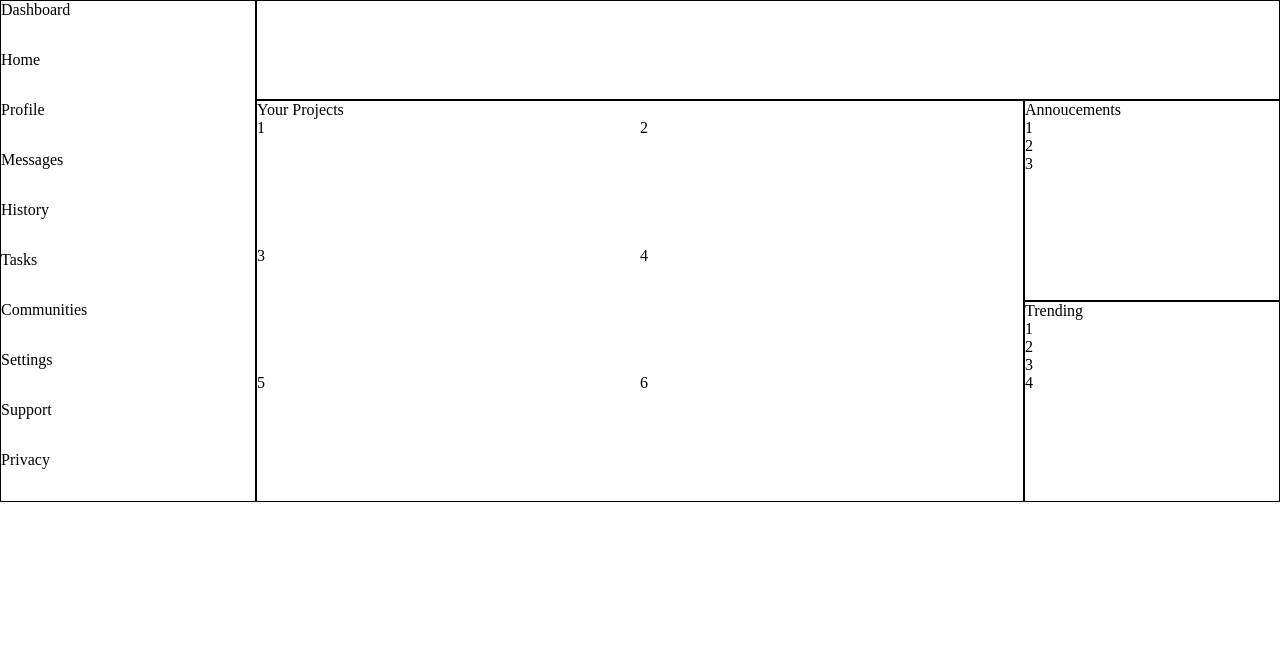
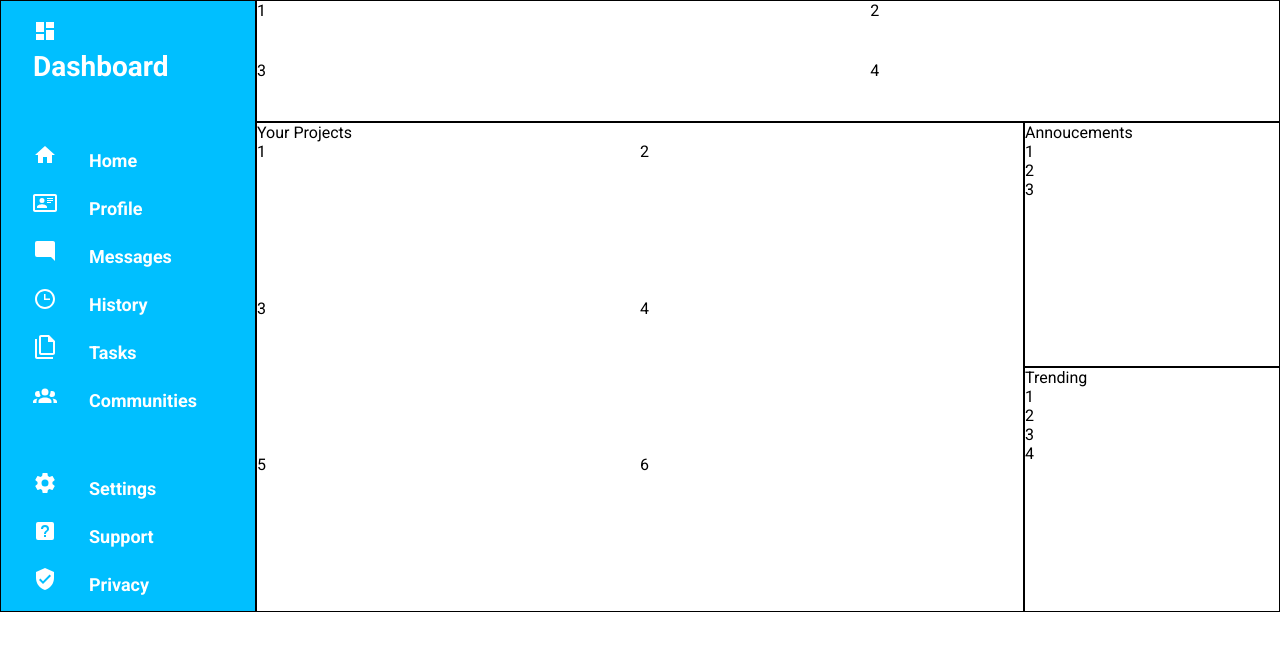
Before and after one commit to SwimmingPotato248/odin_admin_dashboard, a plain HTML site: page index.html in a window 1280 px wide. Drawn offline with Linux system fonts and the light colour scheme.

Commit message:
Add dashboard style

```diff
--- a/index.html
+++ b/index.html
@@ -9,22 +9,22 @@
 </head>
 <body>
   <div id="sidebar">
-    <div class="sidebar-item"><span></span>Dashboard</div>
-    <div class="sidebar-item"><span></span>Home</div>
-    <div class="sidebar-item"><span></span>Profile</div>
-    <div class="sidebar-item"><span></span>Messages</div>
-    <div class="sidebar-item"><span></span>History</div>
-    <div class="sidebar-item"><span></span>Tasks</div>
-    <div class="sidebar-item"><span></span>Communities</div>
-    <div class="sidebar-item"><span></span>Settings</div>
-    <div class="sidebar-item"><span></span>Support</div>
-    <div class="sidebar-item"><span></span>Privacy</div>
+    <div class="sidebar-item" id="dashboard"><span><img src="./img/view-dashboard.svg" ></span>Dashboard</div>
+    <div class="sidebar-item"><span><img src="./img/home.svg" ></span>Home</div>
+    <div class="sidebar-item"><span><img src="./img/profile.svg" ></span>Profile</div>
+    <div class="sidebar-item"><span><img src="./img/message.svg" ></span>Messages</div>
+    <div class="sidebar-item"><span><img src="./img/history.svg" ></span>History</div>
+    <div class="sidebar-item"><span><img src="./img/task.svg" ></span>Tasks</div>
+    <div class="sidebar-item"><span><img src="./img/communities.svg" ></span>Communities</div>
+    <div class="sidebar-item" id="setting"><span><img src="./img/settings.svg" ></span>Settings</div>
+    <div class="sidebar-item"><span><img src="./img/support.svg" ></span>Support</div>
+    <div class="sidebar-item"><span><img src="./img/privacy.svg" ></span>Privacy</div>
   </div>
   <div id="header">
-    <div id="search-bar"></div>
-    <div id="user"></div>
-    <div id="greeting"></div>
-    <div id="buttons"></div>
+    <div id="search-bar">1</div>
+    <div id="user">2</div>
+    <div id="greeting">3</div>
+    <div id="buttons">4</div>
   </div>
   <div id="content">
     <p>Your Projects</p>
--- a/styles.css
+++ b/styles.css
@@ -1,9 +1,12 @@
+@import url('https://fonts.googleapis.com/css2?family=Roboto:wght@400;700&display=swap');
+
 * {
   padding: 0;
   margin: 0;
 }
 
 body {
+  font-family: 'Roboto', sans-serif;
   display: grid;
   grid-template-columns: 1fr 3fr 1fr;
   grid-template-rows: 1fr 2fr 2fr;
@@ -15,9 +18,33 @@ body > * {
 
 #sidebar {
   grid-area: 1 / 1 / -1 / 2;
-  display: grid;
-  grid-template-columns: 1fr;
-  grid-auto-rows: 50px;
+  display: flex;
+  flex-direction: column;
+  gap: 20px;
+  padding: 1rem 2rem;
+  font-size: 18px;
+  font-weight: 700;
+  background-color: deepskyblue;
+  color: white;
+  align-items: flex-start;
+}
+
+#dashboard {
+  font-size: 28px;
+  margin-bottom: 40px;
+}
+
+#setting {
+  margin-top: 40px;
+}
+
+#sidebar span {
+  margin-right: 2rem;
+  padding-top: 10px;
+}
+
+#sidebar img {
+  filter: invert(100%) sepia(0%) saturate(1%) hue-rotate(147deg) brightness(111%) contrast(101%);
 }
 
 #header {
```
Also changed, not shown: img/communities.svg (added), img/history.svg (added), img/home.svg (added), img/message.svg (added), img/privacy.svg (added), img/profile.svg (added), img/settings.svg (added), img/support.svg (added), img/task.svg (added), img/view-dashboard.svg (added).
